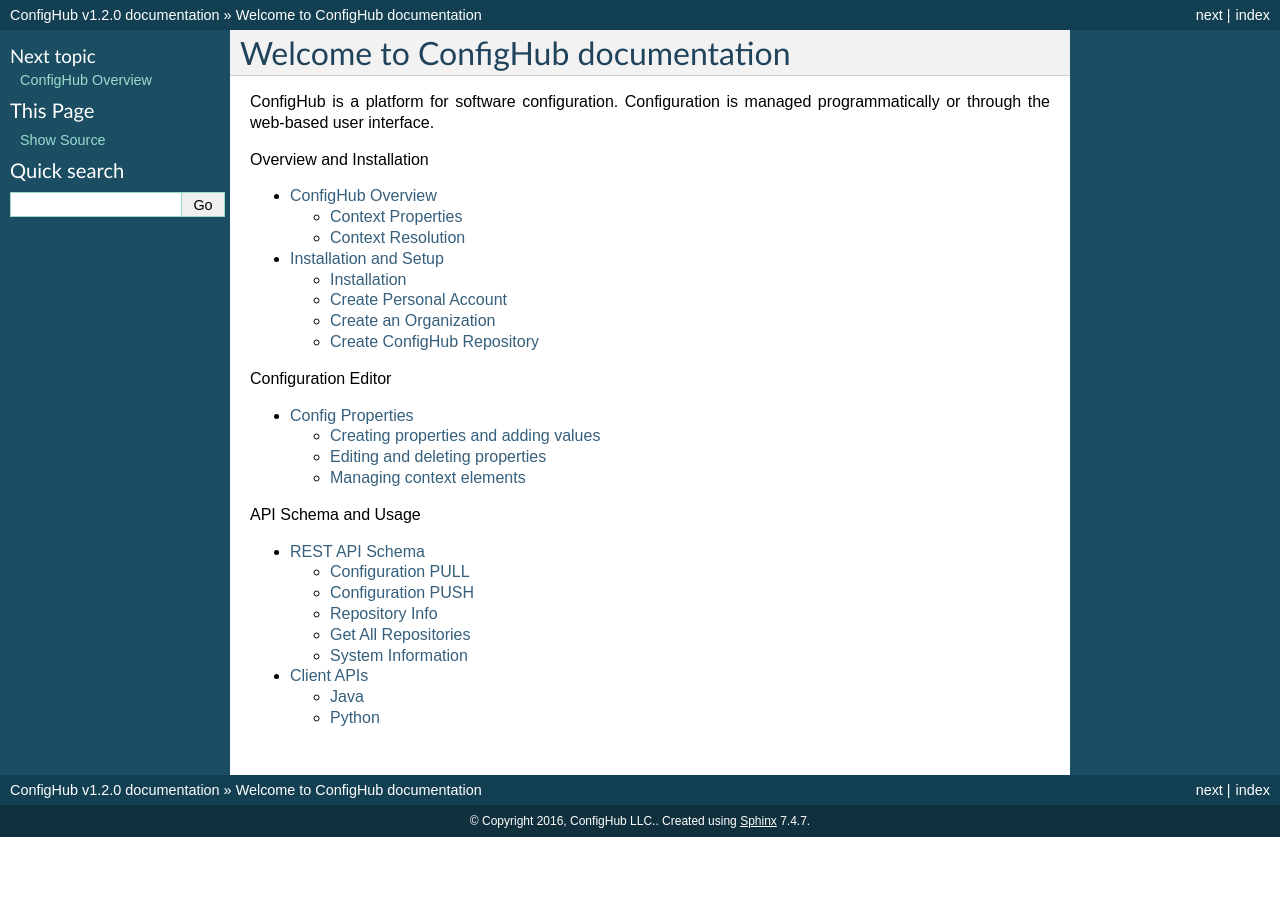
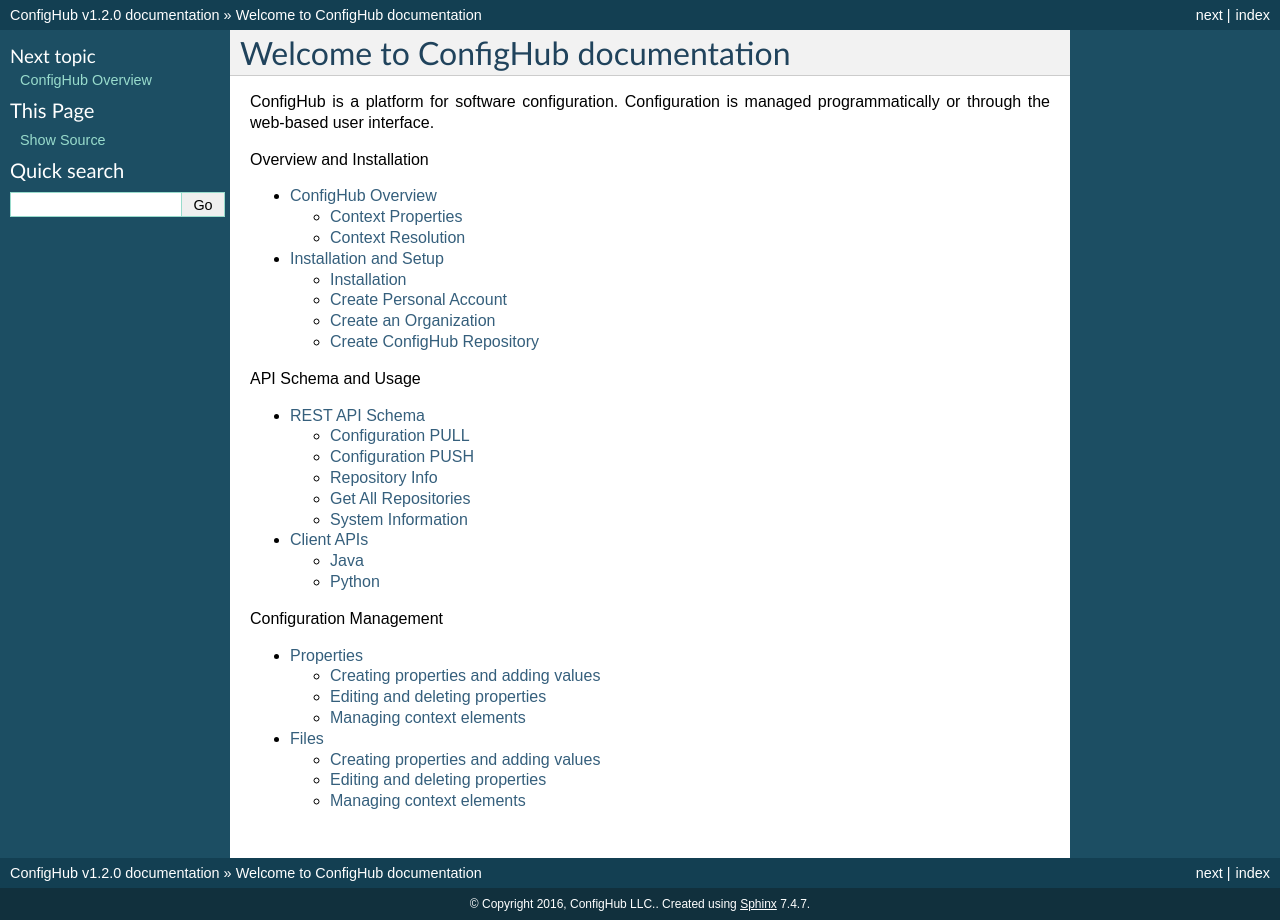
Before and after one commit to ConfigHubPub/Docs, a Sphinx documentation site: the page built from documentation/index.rst, in a window 1280 px wide. Built offline with Sphinx 7.4.7, drawn with Linux system fonts in a browser that asks for light colours; pages that are not in the unit, such as notebooks, are missing from menus.

Commit message:
properties documentation

```diff
--- a/documentation/index.rst
+++ b/documentation/index.rst
@@ -20,14 +20,15 @@ programmatically or through the web-based user interface.
 
 .. toctree::
    :maxdepth: 2
-   :caption: Configuration Editor
-
-   pages/properties
-
-
-.. toctree::
-   :maxdepth: 2
    :caption: API Schema and Usage
 
    pages/schema
    pages/clients
+
+
+.. toctree::
+   :maxdepth: 3
+   :caption: Configuration Management
+
+   pages/properties
+   pages/files
--- a/documentation/pages/properties.rst
+++ b/documentation/pages/properties.rst
@@ -1,8 +1,8 @@
 .. _properties:
 
-*****************
-Config Properties
-*****************
+**********
+Properties
+**********
 
 Properties are traditionally defined as:::
 
```
Also changed, not shown: other parts of documentation/pages/properties.rst (+0 -1 lines), documentation/pages/files.rst (added, +28 -0 lines).
